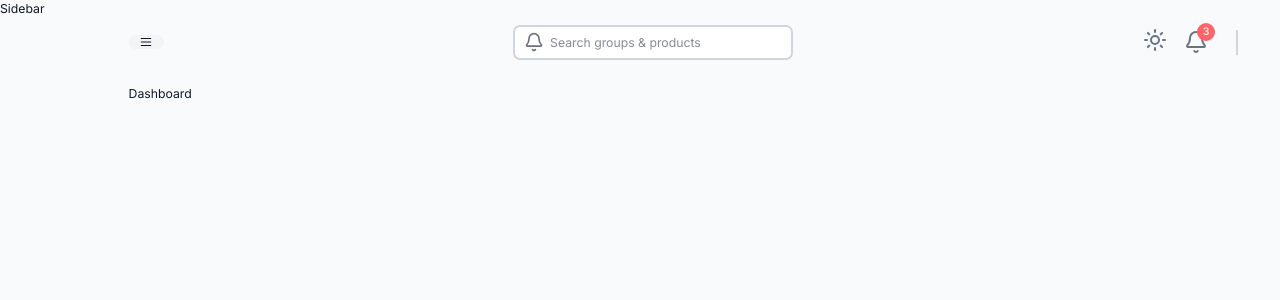
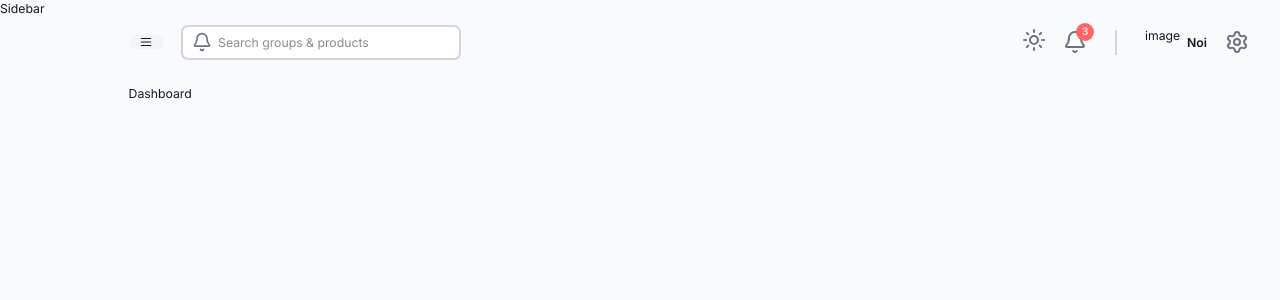
Before and after one commit to Noi-Git/aws-inventory-app, a Next.js app: page / in a window 1280 px wide. Shown: the top 300 px of the page. Built offline with nearby package versions, Linux system fonts and the light colour scheme.

Commit message:
add setting icon

```diff
--- a/src/app/(components)/Navbar/index.tsx
+++ b/src/app/(components)/Navbar/index.tsx
@@ -1,8 +1,9 @@
 'use client'
 
-import { Bell, Menu, Sun } from 'lucide-react'
+import { Bell, Menu, Settings, Sun } from 'lucide-react'
 import React from 'react'
 import { navSearch, notificationBell } from '../../../styles/navbar_style'
+import Link from 'next/link'
 
 const Navbar = () => {
   return (
@@ -19,7 +20,7 @@ const Navbar = () => {
         >
           <Menu className='w-4 h-4' />
         </button>
-      </div>
+
         {/* Search bar */}
         <div className='relative'>
           <input
@@ -29,6 +30,7 @@ const Navbar = () => {
           />
           <div className='absolute inset-y-0 left-0 pl-3 flex items-center pointer-events-none:'>
             <Bell className='text-gray-500' size={20} />
+          </div>
         </div>
       </div>
       {/* RIGHT SIDE NAV */}
@@ -44,7 +46,14 @@ const Navbar = () => {
             <span className={notificationBell}>3</span>
           </div>
           <hr className='w-0 h-7 border border-solid border-l border-gray-300 mx-3' />
+          <div className='flex items-center gap-3 cursor-pointer'>
+            <div className='w-9 h-9'>image</div>
+            <span className='font-semibold'>Noi</span>
           </div>
+        </div>
+        <Link href='/settings'>
+          <Settings className='cursor-pointer text-gray-500' size={24} />
+        </Link>
       </div>
     </div>
   )
```
Lines whose indentation alone changed are shown as unchanged.
